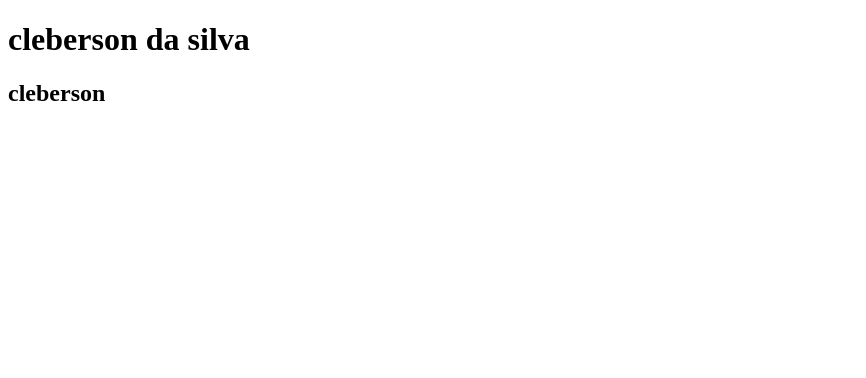
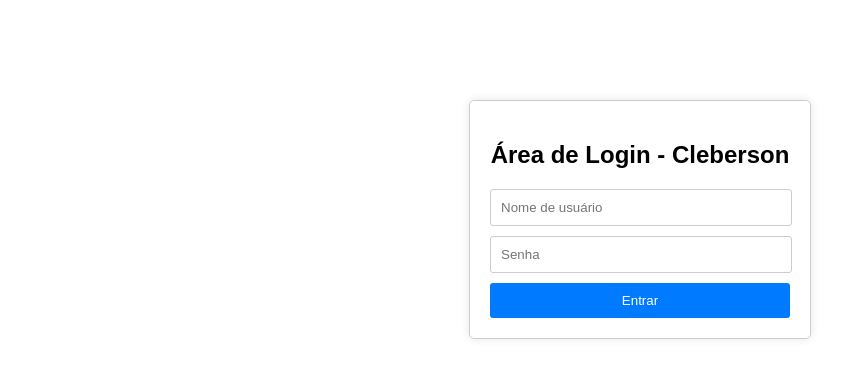
Before and after one commit to clebersonsilv/clebersonsilv.github.io, a plain HTML site: page index.html in a window 1280 px wide. Shown: the whole page, without its empty margins (0-866 px from the left). Drawn offline with Linux system fonts and the light colour scheme.

Commit message:
meu terceiro commit

```diff
--- a/index.html
+++ b/index.html
@@ -1,12 +1,55 @@
 <!DOCTYPE html>
-<html lang="en">
+<html lang="pt-br">
 <head>
     <meta charset="UTF-8">
     <meta name="viewport" content="width=device-width, initial-scale=1.0">
-    <title>Document</title>
+    <title>Login</title>
+    <style>
+        body {
+            font-family: Arial, sans-serif;
+        }
+        .login-container {
+            width: 300px;
+            margin: 0 auto;
+            margin-top: 100px;
+            border: 1px solid #ccc;
+            padding: 20px;
+            border-radius: 5px;
+            box-shadow: 0 0 10px rgba(0,0,0,0.1);
+        }
+        .login-container h2 {
+            text-align: center;
+        }
+        .login-container input[type="text"],
+        .login-container input[type="password"] {
+            width: calc(100% - 20px);
+            padding: 10px;
+            margin-bottom: 10px;
+            border: 1px solid #ccc;
+            border-radius: 3px;
+        }
+        .login-container input[type="submit"] {
+            width: 100%;
+            padding: 10px;
+            background-color: #007bff;
+            color: #fff;
+            border: none;
+            border-radius: 3px;
+            cursor: pointer;
+        }
+        .login-container input[type="submit"]:hover {
+            background-color: #0056b3;
+        }
+    </style>
 </head>
 <body>
-    <h1> cleberson da silva  </h1>
-    <h2> cleberson </h2>
+    <div class="login-container">
+        <h2>Área de Login - Cleberson</h2>
+        <form>
+            <input type="text" name="username" placeholder="Nome de usuário" required><br>
+            <input type="password" name="password" placeholder="Senha" required><br>
+            <input type="submit" value="Entrar">
+        </form>
+    </div>
 </body>
 </html>
```
